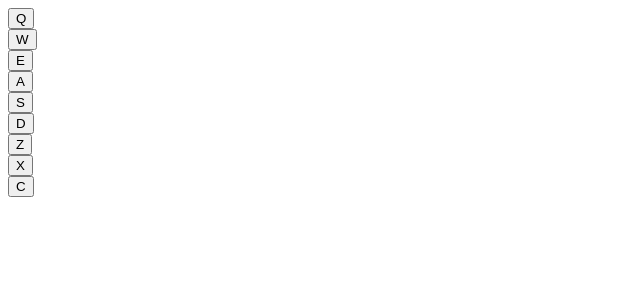
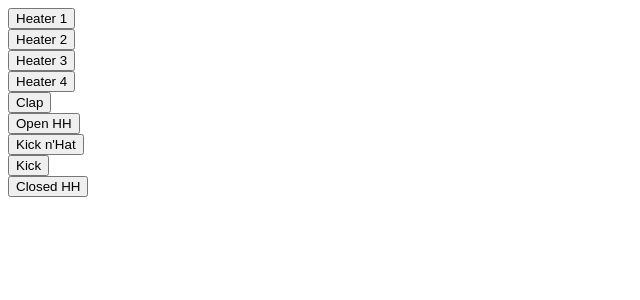
Before and after one commit to terminader7/drum-machine-fcc, a React (Create React App) app: page / in a window 1280 px wide. Shown: the top 300 px of the page, without its empty margins (0-640 px from the left). Built offline with nearby package versions, Linux system fonts and the light colour scheme.

Commit message:
added further properties and attributes

```diff
--- a/src/components/DrumMachineButton.js
+++ b/src/components/DrumMachineButton.js
@@ -1,10 +1,15 @@
 import React from "react";
 
-export const DrumMachineButton = ({ id, textValue }) => {
+export const DrumMachineButton = ({
+  id,
+  buttonLabel,
+  audioUrl,
+  displayValue,
+}) => {
   return (
     <div id="drum-machine-button">
       <button className="drum-pad" id={id}>
-        {textValue}
+        {displayValue}
       </button>
     </div>
   );
--- a/src/components/DrumPad.js
+++ b/src/components/DrumPad.js
@@ -6,8 +6,15 @@ import { DrumMachineButton } from "./DrumMachineButton";
 export const DrumPad = () => {
   return (
     <div>
-      {drumPadProperties.map(({ id, textValue }) => {
-        return <DrumMachineButton id={id} textValue={textValue} />;
+      {drumPadProperties.map(({ id, buttonLabel, audioUrl, displayValue }) => {
+        return (
+          <DrumMachineButton
+            id={id}
+            buttonLabel={buttonLabel}
+            audioUrl={audioUrl}
+            displayValue={displayValue}
+          />
+        );
       })}
     </div>
   );
--- a/src/constants/drumPadProperties.js
+++ b/src/constants/drumPadProperties.js
@@ -1,38 +1,56 @@
 export default [
   {
     id: "Q",
-    textValue: "Q",
+    buttonLabel: "Q",
+    displayValue: "Heater 1",
+    audioUrl: "https://s3.amazonaws.com/freecodecamp/drums/Heater-1.mp3",
   },
   {
     id: "W",
-    textValue: "W",
+    buttonLabel: "W",
+    displayValue: "Heater 2",
+    audioUrl: "https://s3.amazonaws.com/freecodecamp/drums/Heater-2.mp3",
   },
   {
     id: "E",
-    textValue: "E",
+    buttonLabel: "E",
+    displayValue: "Heater 3",
+    audioUrl: "https://s3.amazonaws.com/freecodecamp/drums/Heater-3.mp3",
   },
   {
     id: "A",
-    textValue: "A",
+    buttonLabel: "A",
+    displayValue: "Heater 4",
+    audioUrl: "https://s3.amazonaws.com/freecodecamp/drums/Heater-4_1.mp3",
   },
   {
     id: "S",
-    textValue: "S",
+    buttonLabel: "S",
+    displayValue: "Clap",
+    audioUrl: "https://s3.amazonaws.com/freecodecamp/drums/Heater-6.mp3",
   },
   {
     id: "D",
-    textValue: "D",
+    buttonLabel: "D",
+    displayValue: "Open HH",
+    audioUrl: "https://s3.amazonaws.com/freecodecamp/drums/Dsc_Oh.mp3",
   },
   {
     id: "Z",
-    textValue: "Z",
+    buttonLabel: "Z",
+    displayValue: "Kick n'Hat",
+    audioUrl: "https://s3.amazonaws.com/freecodecamp/drums/Kick_n_Hat.mp3",
   },
   {
     id: "X",
-    textValue: "X",
+    buttonLabel: "X",
+    displayValue: "Kick",
+    audioUrl: "https://s3.amazonaws.com/freecodecamp/drums/RP4_KICK_1.mp3",
   },
   {
     id: "C",
-    textValue: "C",
+    buttonLabel: "C",
+    displayValue: "Closed HH",
+    audioUrl: "https://s3.amazonaws.com/freecodecamp/drums/Cev_H2.mp3",
   },
 ];
```
